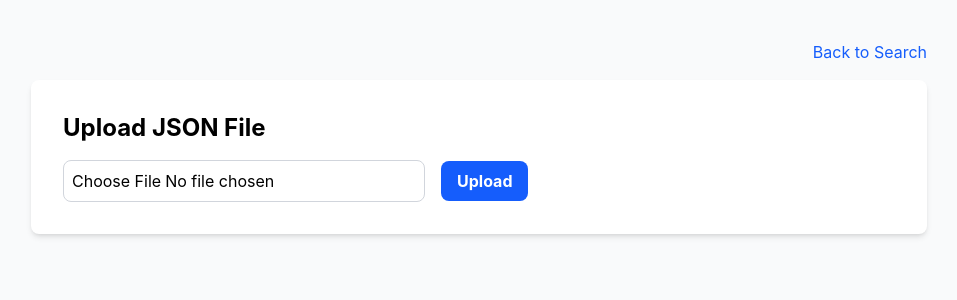
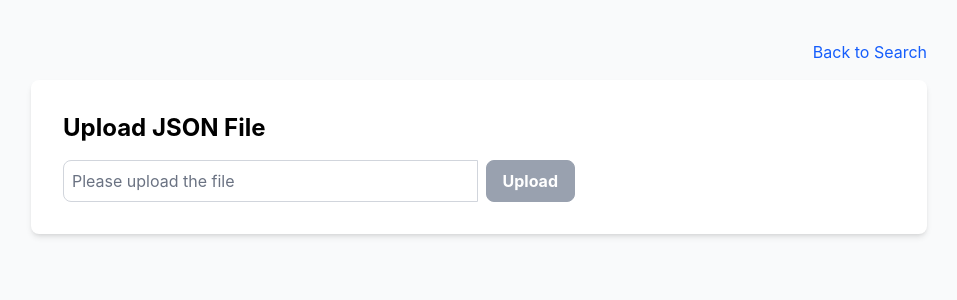
Before and after one commit to darshanchipade/search-ui, a Next.js app: page /upload in a window 1280 px wide. Shown: the top 300 px of the page, without its empty margins (161-1118 px from the left). Built offline with nearby package versions, Linux system fonts and the light colour scheme.

Commit message:
Updated the Upload button

```diff
--- a/pages/upload.js
+++ b/pages/upload.js
@@ -6,11 +6,11 @@ export default function Upload() {
   const [file, setFile] = useState(null);
   const [status, setStatus] = useState('');
   const [isLoading, setIsLoading] = useState(false);
-  const [cleansedDataStoreId, setCleansedDataStoreId] = useState(null);
   const fileInputRef = useRef(null);
   const pollIntervalRef = useRef(null);
 
   useEffect(() => {
+    // Cleanup interval on component unmount
     return () => {
       if (pollIntervalRef.current) {
         clearInterval(pollIntervalRef.current);
@@ -18,18 +18,29 @@ export default function Upload() {
     };
   }, []);
 
+  // This function is triggered when the user clicks our custom textbox
+  const handleCustomInputClick = () => {
+    // Programmatically click the real, hidden file input
+    fileInputRef.current.click();
+  };
+
+  // This function is triggered when a file is selected
   const handleFileChange = (e) => {
-    setFile(e.target.files[0]);
+    const selectedFile = e.target.files[0];
+    if (selectedFile) {
+      setFile(selectedFile);
+      setStatus(''); // Clear any previous status messages
+    }
   };
 
   const handleUpload = async () => {
     if (!file) {
-      setStatus('Please select a file to upload.');
+      setStatus('Please select a file to upload first.');
       return;
     }
 
     setIsLoading(true);
-    setStatus('Uploading file...');
+    setStatus(`Uploading file: ${file.name}`);
 
     const formData = new FormData();
     formData.append('file', file);
@@ -45,13 +56,11 @@ export default function Upload() {
       }
 
       const data = await response.json();
-      setCleansedDataStoreId(data.cleansedDataStoreId);
       setStatus(`File uploaded successfully. Status: ${data.status}`);
       pollStatus(data.cleansedDataStoreId);
     } catch (error) {
       console.error('Failed to upload file:', error);
-      setStatus('Failed to upload file.');
-    } finally {
+      setStatus(`Failed to upload file: ${file.name}`);
       setIsLoading(false);
     }
   };
@@ -63,12 +72,11 @@ export default function Upload() {
     pollIntervalRef.current = setInterval(async () => {
       try {
         const response = await fetch(`/api/cleansed-data-status/${id}`);
-        if (!response.ok) {
-          throw new Error(`HTTP ${response.status}`);
-        }
-        const newStatusRaw = await response.text();
-        const newStatus = newStatusRaw.trim();
+        if (!response.ok) throw new Error(`HTTP ${response.status}`);
+
+        const newStatus = (await response.text()).trim();
         setStatus(`Processing status: ${newStatus}`);
+
         const isTerminalStatus =
           newStatus.includes('ENRICHED') ||
           newStatus.includes('FAILED') ||
@@ -78,18 +86,18 @@ export default function Upload() {
         if (isTerminalStatus) {
           clearInterval(pollIntervalRef.current);
           pollIntervalRef.current = null;
-          setFile(null);
-          setCleansedDataStoreId(null);
+          setIsLoading(false);
+          setFile(null); // Reset the file state
+          // Reset the file input so the same file can be chosen again
           if (fileInputRef.current) {
             fileInputRef.current.value = '';
           }
         }
       } catch (error) {
         console.error('Failed to poll status:', error);
-        if (pollIntervalRef.current) {
         clearInterval(pollIntervalRef.current);
         pollIntervalRef.current = null;
-        }
+        setIsLoading(false);
       }
     }, 2000);
   };
@@ -109,18 +117,36 @@ export default function Upload() {
           </div>
           <div className="bg-white shadow-md rounded-lg p-8">
             <h1 className="text-2xl font-bold mb-4">Upload JSON File</h1>
-            <div className="flex items-center">
+
+            <div className="flex items-center w-full max-w-lg">
+              {/* Hidden file input */}
               <input
                 ref={fileInputRef}
                 type="file"
                 onChange={handleFileChange}
-                  className="border border-gray-300 rounded-lg p-2 mr-4"
+                className="hidden"
+                accept=".json"
               />
-              <button onClick={handleUpload} disabled={isLoading} className="bg-blue-600 text-white font-bold py-2 px-4 rounded-lg">
-                {isLoading ? 'Uploading...' : 'Upload'}
+
+              {/* Custom styled "textbox" area */}
+              <div
+                onClick={handleCustomInputClick}
+                className="flex-grow p-2 border border-gray-300 rounded-l-lg cursor-pointer bg-white text-gray-500 truncate"
+              >
+                {file ? file.name : 'Please upload the file'}
+              </div>
+
+              {/* The Upload button with the correct border and negative margin */}
+              <button
+                onClick={handleUpload}
+                disabled={!file || isLoading}
+                className="ml-2 -ml-px bg-blue-600 text-white font-bold py-2 px-4 rounded-lg border border-blue-600 disabled:bg-gray-400 disabled:border-gray-400 disabled:cursor-not-allowed"
+              >
+                {isLoading ? 'Processing...' : 'Upload'}
               </button>
             </div>
-            {status && <p className="mt-4">{status}</p>}
+
+            {status && <p className="mt-4 text-gray-700">{status}</p>}
           </div>
         </div>
       </main>
```
Lines whose indentation alone changed are shown as unchanged.
